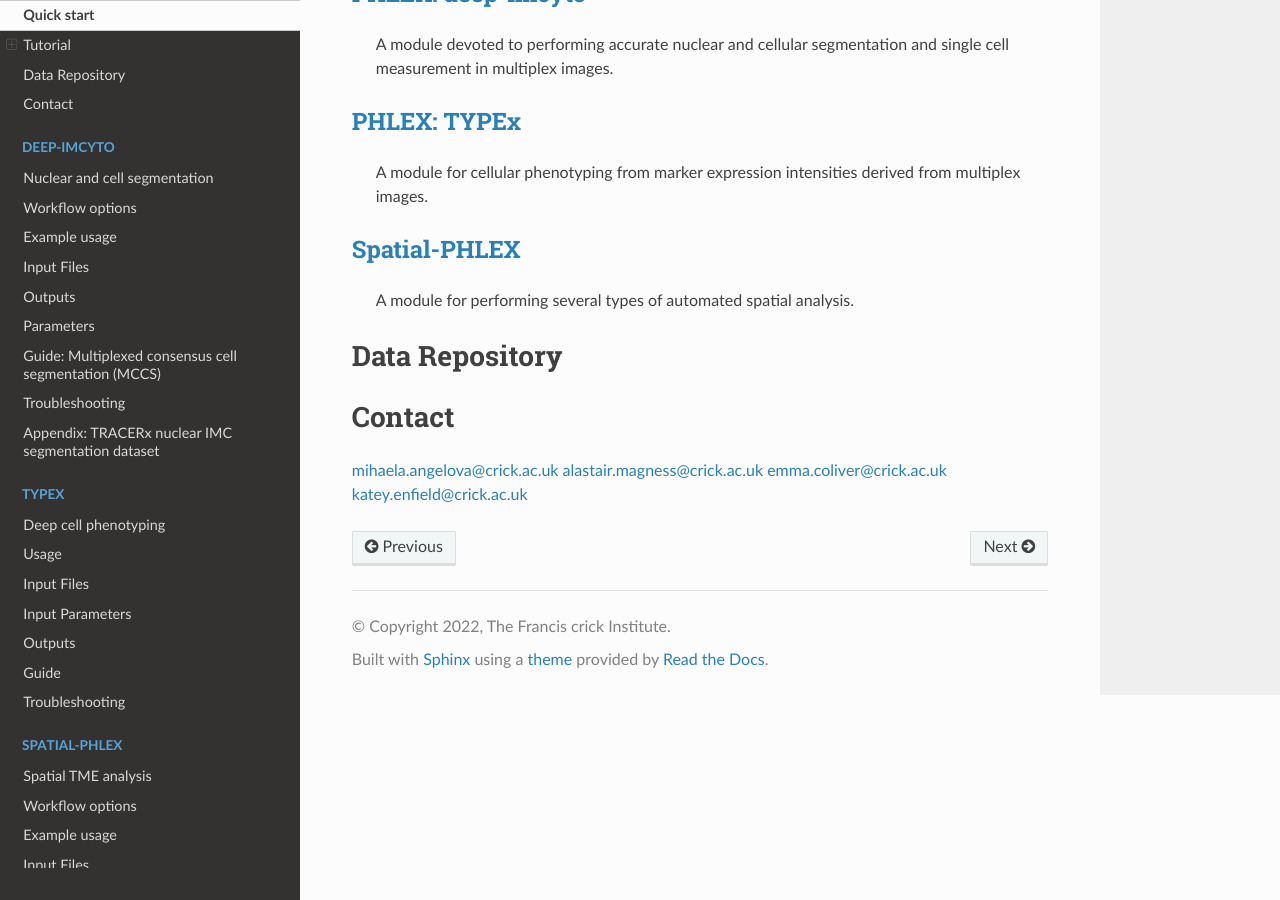
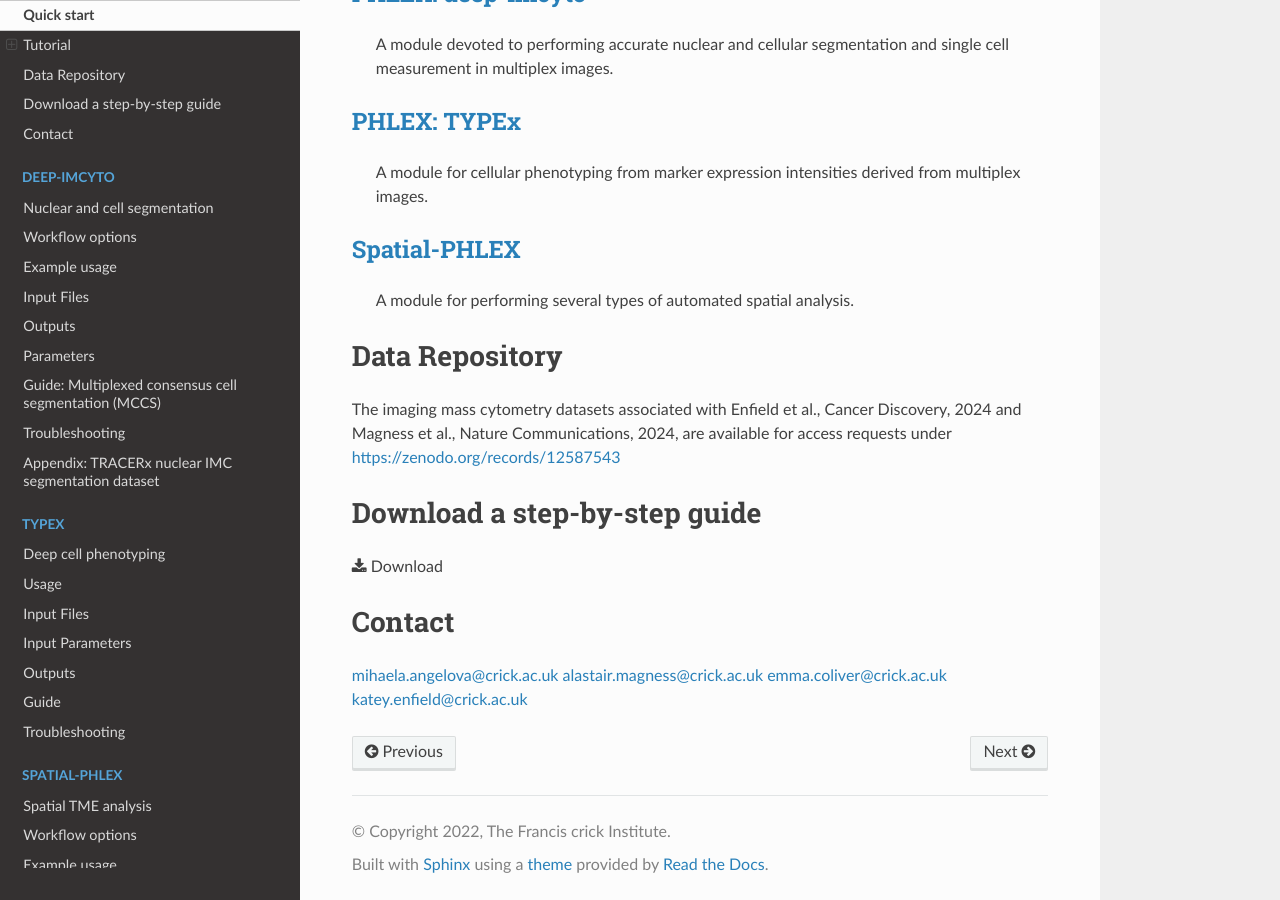
Before and after one commit to FrancisCrickInstitute/TRACERx-PHLEX, a Sphinx documentation site: the page built from docs/source/quickstart.rst, in a window 1280 px wide and 900 px high, scrolled down 1518 px. Built offline with Sphinx 7.4.7 and the Read the Docs theme 3.1.0, drawn with Linux system fonts in a browser that asks for light colours.

Commit message:
Data repository link and Step-by-step guide upload

```diff
--- a/docs/source/quickstart.rst
+++ b/docs/source/quickstart.rst
@@ -85,6 +85,12 @@ Detailed description on parameters, input files and functionalities is described
 
 Data Repository
 +++++++++++++++
+The imaging mass cytometry datasets associated with Enfield et al., Cancer Discovery, 2024 and Magness et al., Nature Communications, 2024, are available for access requests under
+https://zenodo.org/records/12587543
+
+Download a step-by-step guide
++++++++++++++++
+:download:`Download <docs/source/ReadTheDocs_Tutorial.pdf>`
 
 Contact
 +++++++++++++++
```
